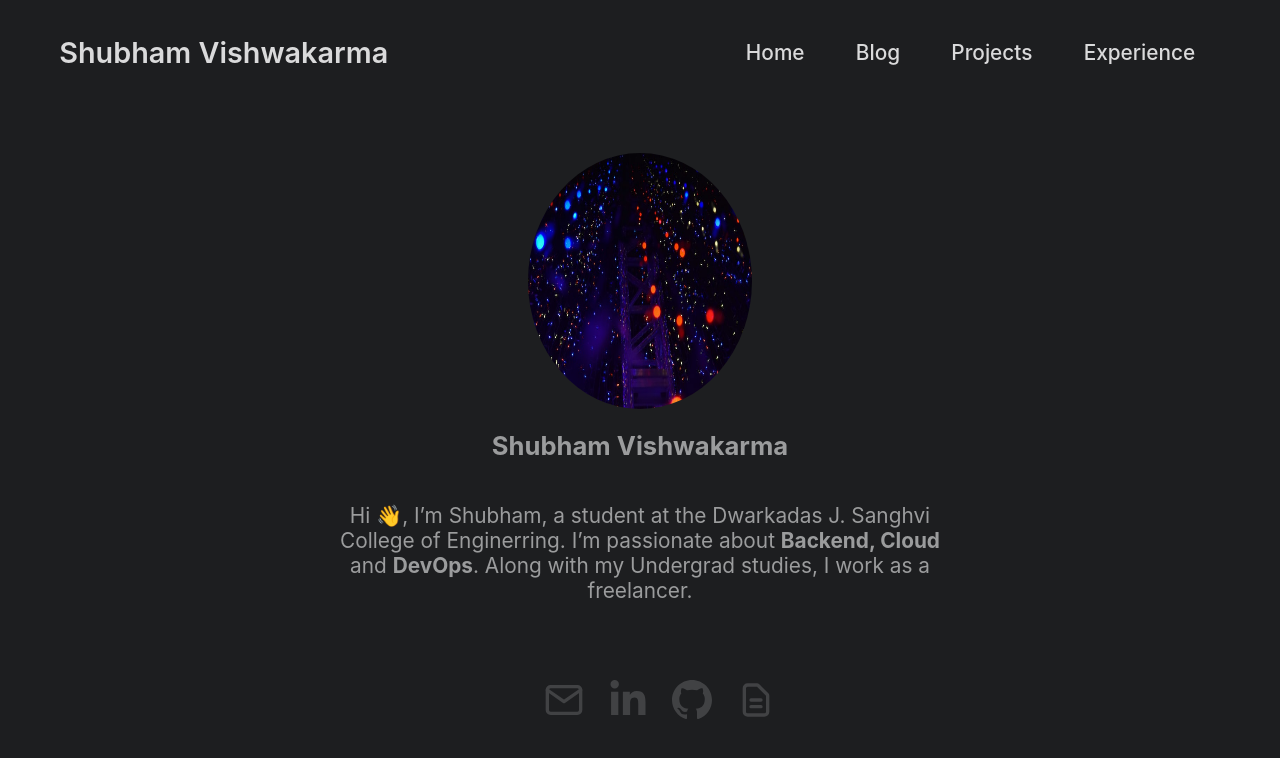
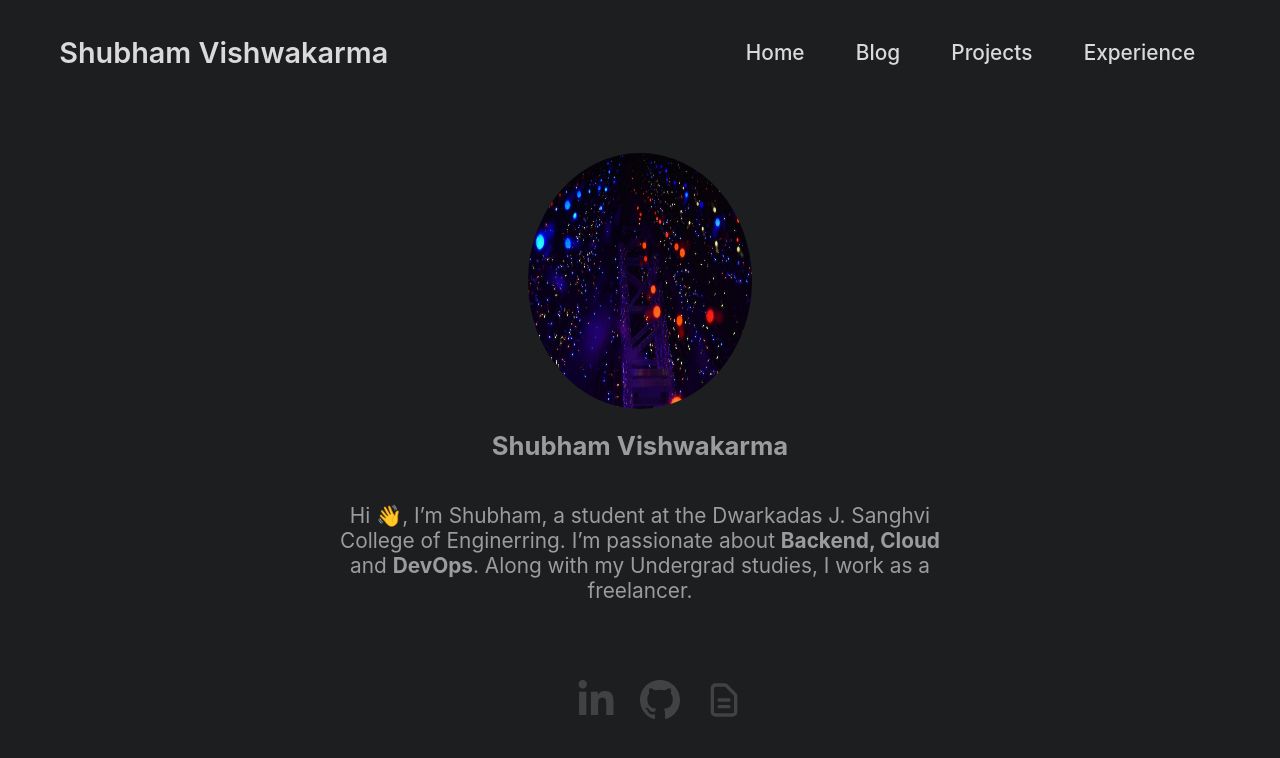
Before and after one commit to ShubhamAXS19/_Portfolio_, a React (Create React App) app: page / in a window 1280 px wide. Shown: the top 758 px of the page. Built offline with nearby package versions, Linux system fonts and the light colour scheme.

Commit message:
deploying-2

```diff
--- a/public/index.html
+++ b/public/index.html
@@ -11,7 +11,7 @@
     />
     <!-- <link rel="apple-touch-icon" href="%PUBLIC_URL%/logo192.png" /> -->
 
-    <link rel="manifest" href="%PUBLIC_URL%/manifest.json" />
+    <!-- <link rel="manifest" href="%PUBLIC_URL%/manifest.json" /> -->
 
     <title>Shubham Vishwakarma</title>
   </head>
--- a/src/Components/Home/Home.jsx
+++ b/src/Components/Home/Home.jsx
@@ -1,5 +1,5 @@
 import React from "react";
-import { FiMail } from "react-icons/fi";
+// import { FiMail } from "react-icons/fi";
 import { FaLinkedinIn } from "react-icons/fa";
 import { BsGithub } from "react-icons/bs";
 import { HiOutlineDocumentText } from "react-icons/hi";
@@ -19,7 +19,7 @@ const Home = () => {
       <ul>
         <a href="sv773460@gmail.com">
           <li>
-            <FiMail />
+            {/* <FiMail /> */}
           </li>
         </a>
         <a href="https://www.linkedin.com/in/shubham-vishwakarma-j21/">
```
Also changed, not shown: public/manifest.json, 1 other file (tests, documents, lock files or other folders).
